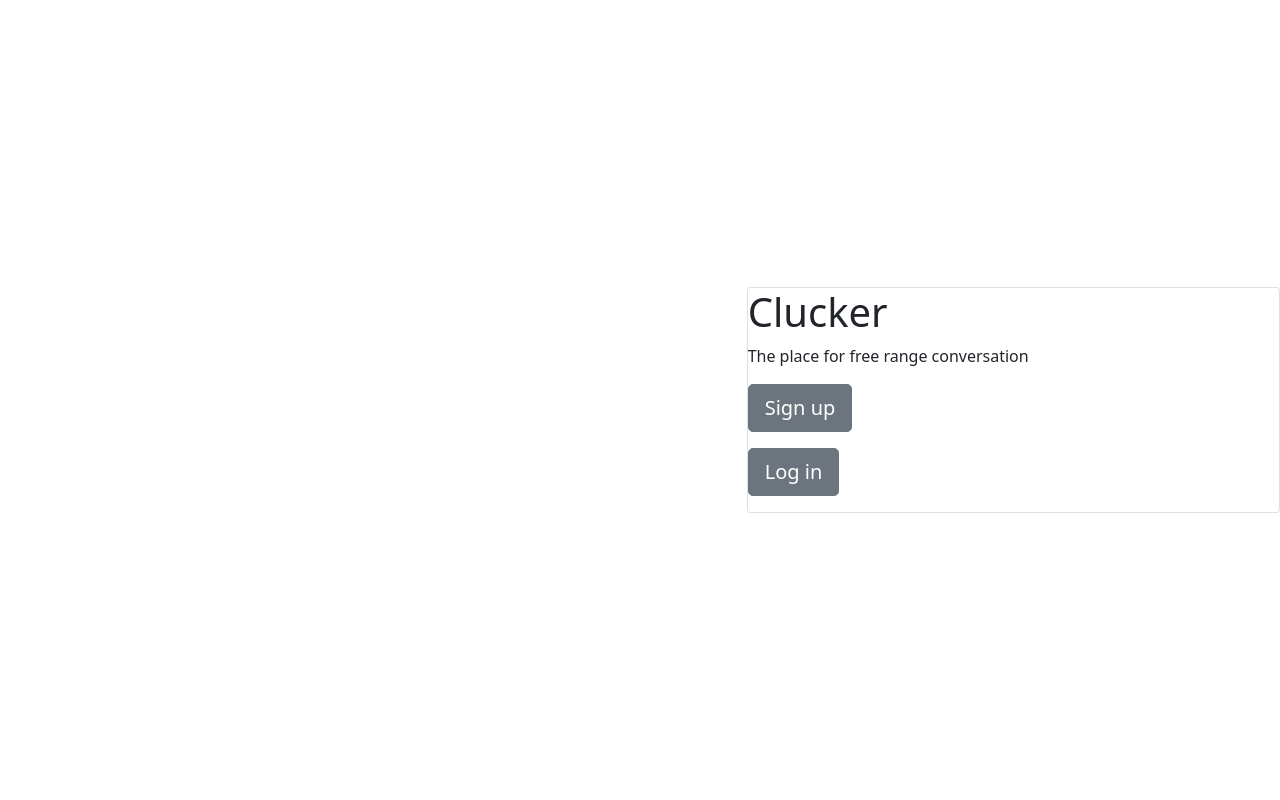
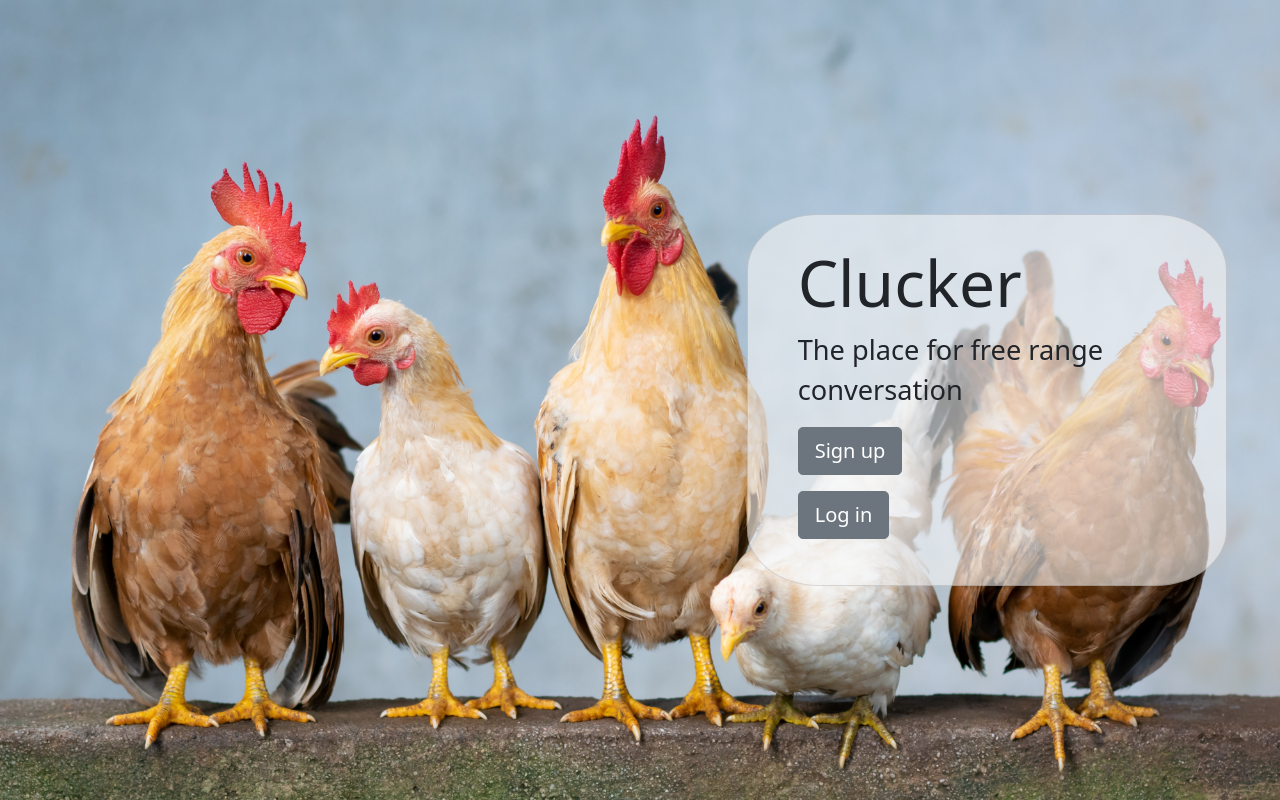
Before and after one commit to ZenaWangqwq/clucker, a Django app: page / in a window 1280 px wide. Run offline with Django 3.2, Linux system fonts and the light colour scheme; some libraries are stand-ins or nearby versions.

Commit message:
add static resources and polish cover page

```diff
--- a/clucker/settings.py
+++ b/clucker/settings.py
@@ -9,7 +9,7 @@ https://docs.djangoproject.com/en/3.2/topics/settings/
 For the full list of settings and their values, see
 https://docs.djangoproject.com/en/3.2/ref/settings/
 """
-
+import os
 from pathlib import Path
 
 # Build paths inside the project like this: BASE_DIR / 'subdir'.
@@ -119,6 +119,9 @@ USE_TZ = True
 # https://docs.djangoproject.com/en/3.2/howto/static-files/
 
 STATIC_URL = '/static/'
+STATICFILES_DIRS = [
+    os.path.join(BASE_DIR, 'static'),
+]
 
 # Default primary key field type
 # https://docs.djangoproject.com/en/3.2/ref/settings/#default-auto-field
--- a/microblogs/templates/home.html
+++ b/microblogs/templates/home.html
@@ -1,22 +1,21 @@
+{% load static %}
 <!doctype html>
 <html lang="en">
   <head>
-    <!-- Required meta tags -->
     <meta charset="utf-8">
     <meta name="viewport" content="width=device-width, initial-scale=1">
-
-    <!-- Bootstrap CSS -->
     <link href="https://cdn.jsdelivr.net/npm/bootstrap@5.1.3/dist/css/bootstrap.min.css" rel="stylesheet" integrity="sha384-1BmE4kWBq78iYhFldvKuhfTAU6auU8tT94WrHftjDbrCEXSU1oBoqyl2QvZ6jIW3" crossorigin="anonymous">
-
+    <link href="{% static 'custom.css' %}" rel="stylesheet">
     <title>Cluckers!</title>
   </head>
   <body>
+    <div id="cover-image">
     <div class="containers vh-100">
       <div class="row h-100">
         <div class="col-12 my-auto">
-          <div class="card offset-sm-2 offset-md-4 offset-lg-7">
-            <h1>Clucker</h1>
-            <p>The place for free range conversation</p>
+          <div class="card cover-card offset-sm-2 offset-md-4 offset-lg-7">
+            <h1 class="cover-heading">Clucker</h1>
+            <p class="cover-text">The place for free range conversation</p>
             <p>
               <a href = '{% url 'sign_up' %}' class="btn btn-lg btn-secondary">
                 Sign up
@@ -31,6 +30,7 @@
         </div>
       </div>
     </div>
+  </div>
 
 
     <script src="https://cdn.jsdelivr.net/npm/@popperjs/core@2.10.2/dist/umd/popper.min.js" integrity="sha384-7+zCNj/IqJ95wo16oMtfsKbZ9ccEh31eOz1HGyDuCQ6wgnyJNSYdrPa03rtR1zdB" crossorigin="anonymous"></script>
--- /dev/null
+++ b/static/custom.css
@@ -0,0 +1,163 @@
+/*
+ * Alerts
+ */
+
+.alert {
+  border-radius: 0px;
+}
+
+
+/*
+ * Cover page
+ */
+
+.content {
+  padding-top: 10px;
+}
+
+#cover-image {
+  background: url('images/chicken-cover.jpg') no-repeat center center fixed;
+  -webkit-background-size: cover;
+  -moz-background-size: cover;
+  background-size: cover;
+  -o-background-size: cover;
+}
+
+.h-100 {
+  min-height: 100vh;
+  height: 100vh;
+}
+
+.vcenter-item{
+    display: flex;
+    align-items: center;
+}
+
+/*
+ * Cover page
+ */
+h1.cover-heading {
+  font-size: 4rem;
+}
+
+p.cover-text {
+  font-size: 1.7rem;
+}
+
+.cover-card {
+  background-color: rgba(245, 245, 245, 0.6);
+  max-width: 30rem;
+  padding-top: 30px;
+  padding-left: 50px;
+  padding-right: 50px;
+  padding-bottom: 30px;
+  border-radius: 15%;
+}
+.cover-card-block {
+  opacity: 1
+}
+
+
+/*
+ * forms
+ */
+.nolabel label {
+  display: none;
+}
+
+ul.errorlist {
+  list-style-type: none;
+  padding: 0;
+  margin: 0;
+}
+
+/*
+ * Typefaces
+ */
+
+.low-key {
+  color: #777777;
+  font-weight: 300;
+}
+
+.list-title {
+  margin-top: 10px;
+  margin-bottom: 20px;
+}
+
+/*
+ * Profile
+ */
+.profile-image {
+  width: 120px;
+  clear:both;
+  float:left;
+}
+
+.profile-text {
+  overflow:hidden;
+  padding-left:20px
+}
+
+h3.profile-title {
+  margin-bottom: 0px;
+}
+
+.profile-username {
+  color: #777777;
+  font-weight: 300;
+  font-style: italic;
+}
+
+.profile-bio {
+  font-size: 1.1rem;
+}
+
+.profile-statistics {
+  color: #777777;
+  font-weight: 300;
+  display: block;
+}
+
+.profile-statistics-item {
+  display: block;
+  padding-right: 50px;
+}
+
+/*
+ * Post
+ */
+.post-author {
+  margin-bottom: 0px;
+
+}
+
+.post-author-fullname {
+  font-weight: bold;
+}
+
+.post-author-user-details {
+  margin-left: 10px;
+  color: #777777;
+}
+
+/*
+ * Hyperlinks
+ */
+.content a {
+  text-decoration: none;
+  color: #0d6efd;
+}
+.content a:hover {
+  text-decoration: underline;
+  color: #0d6efd;
+}
+
+.post-author a {
+  text-decoration: none;
+  color: black;
+}
+.post-author a:hover {
+  text-decoration: underline;
+  color: black;
+}
```
Also changed, not shown: static/chicken_font.css (added, +36 -0 lines), static/fonts/chicken.ttf (added), static/fonts/chicken.woff (added), static/images/chicken-cover.jpg (added), 2 other files.
